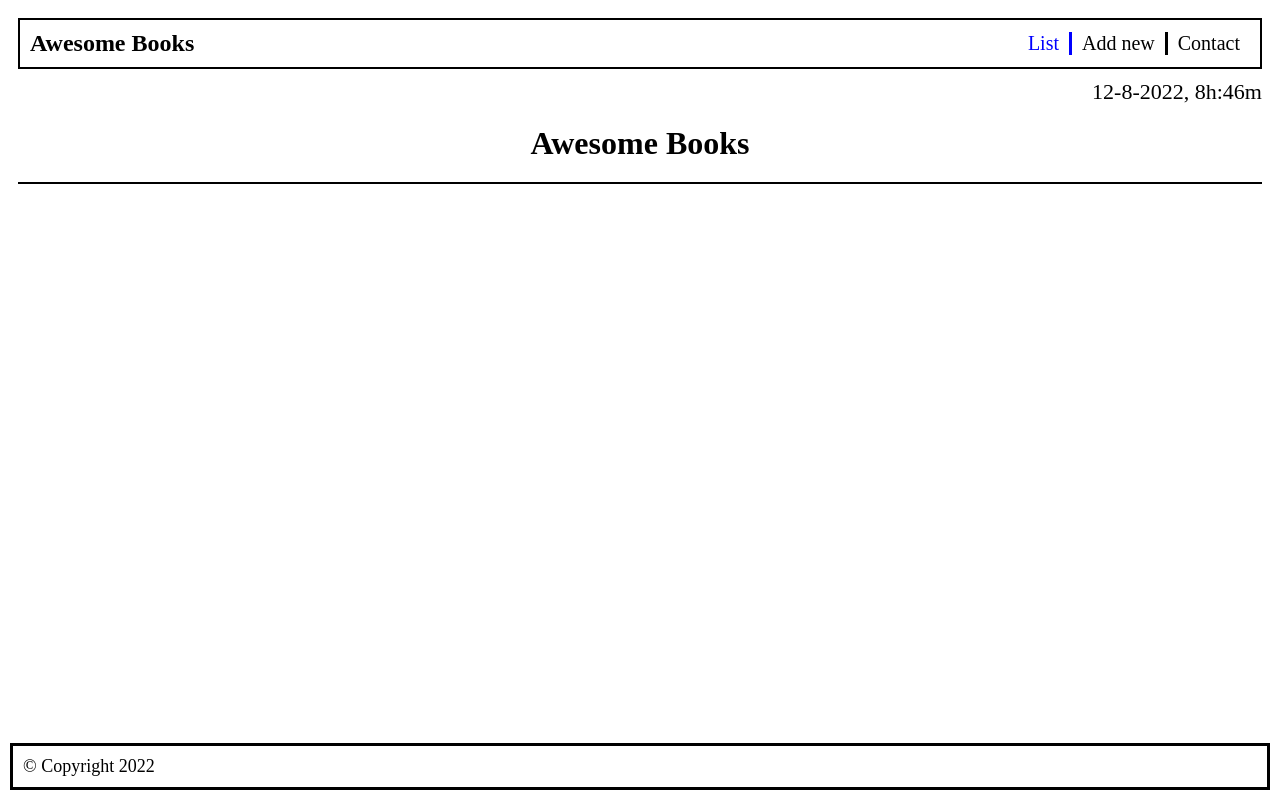
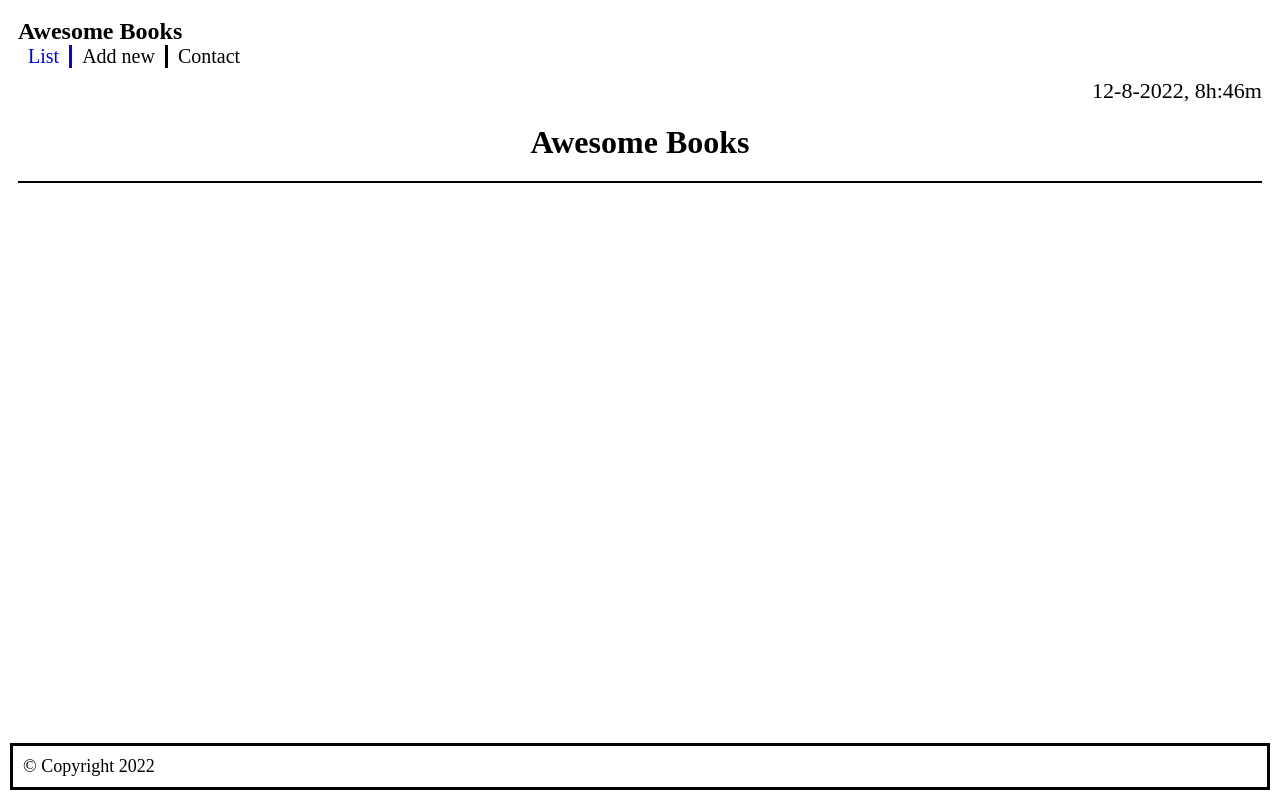
Before and after one commit to Lasten-Ernest/AWESOME-BOOKS-ES6, a website with bundled scripts: page index.html in a window 1280 px wide. Built offline with nearby package versions, Linux system fonts and the light colour scheme.

Commit message:
Update css

```diff
--- a/index.css
+++ b/index.css
@@ -19,14 +19,6 @@ body {
 
 header ul {
   display: flex;
-}
-
-header {
-  display: flex;
-  align-items: center;
-  justify-content: space-between;
-  border: 2px solid black;
-  padding: 10px;
 }
 
 header ul li {
```
